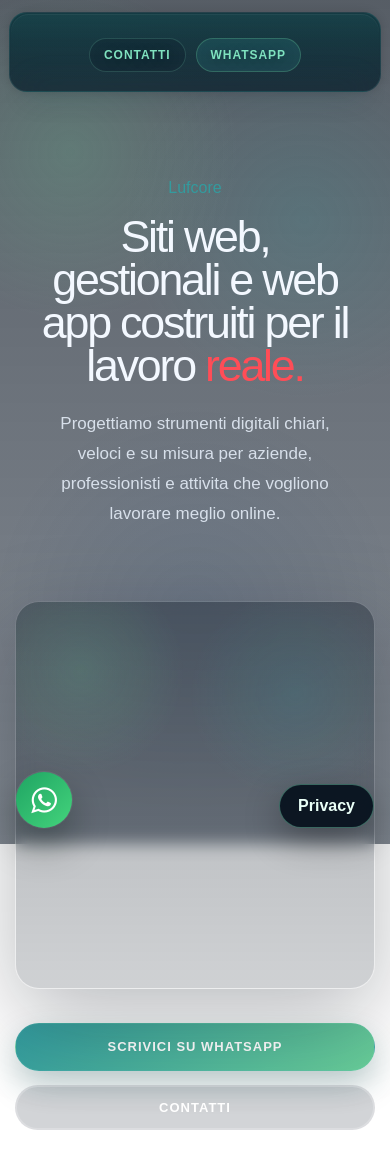
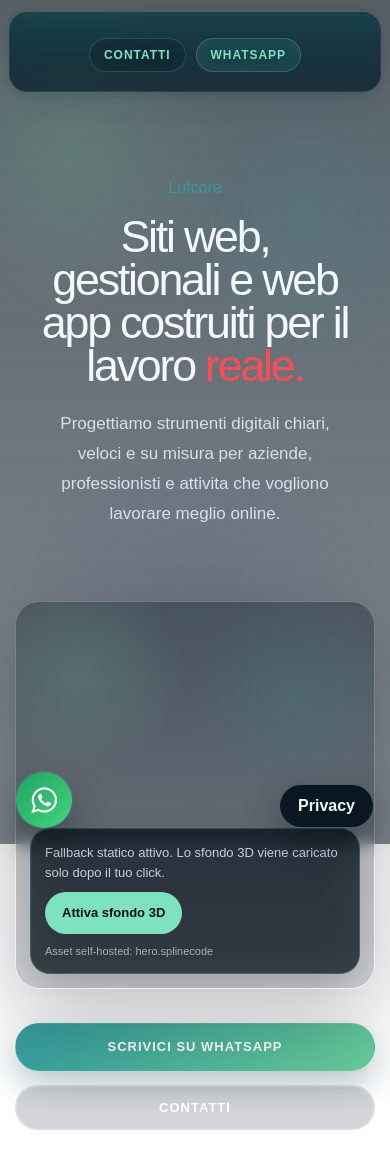
Before and after one commit to luftech2026-cell/Luftech_site, a Next.js app: page / in a window 390 px wide. Shown: the top 1168 px of the page. Built offline with nearby package versions, Linux system fonts and the light colour scheme; no server answers.

Commit message:
Restore Spline with consent lazy loading

```diff
--- a/app/globals.css
+++ b/app/globals.css
@@ -48,6 +48,69 @@ body {
   display: block;
   filter: none;
   transform: scale(1.02);
+  opacity: 0;
+  transition: opacity 420ms ease;
+}
+
+.site-spline-background__viewer[data-spline-status="loaded"] {
+  opacity: 1;
+}
+
+.site-spline-background__viewer > div,
+.site-spline-background__viewer canvas {
+  width: 100% !important;
+  height: 100% !important;
+  pointer-events: none !important;
+}
+
+.spline-consent-panel {
+  position: absolute;
+  right: 22px;
+  bottom: 22px;
+  z-index: 3;
+  display: grid;
+  gap: 10px;
+  width: min(100% - 44px, 360px);
+  padding: 16px;
+  border: 1px solid rgba(127, 226, 191, 0.22);
+  border-radius: 20px;
+  color: #eafff7;
+  background: rgba(7, 17, 29, 0.74);
+  box-shadow: 0 18px 46px rgba(0, 0, 0, 0.24);
+  backdrop-filter: blur(16px);
+}
+
+.spline-consent-panel p {
+  margin: 0;
+  color: rgba(234, 255, 247, 0.86);
+  font-size: 13px;
+  line-height: 1.5;
+}
+
+.spline-consent-button {
+  min-height: 42px;
+  justify-self: start;
+  padding: 0 16px;
+  border: 1px solid rgba(127, 226, 191, 0.34);
+  border-radius: 999px;
+  color: #07111d;
+  background: #7fe2bf;
+  font: inherit;
+  font-size: 13px;
+  font-weight: 800;
+  cursor: pointer;
+}
+
+.spline-consent-button:hover,
+.spline-consent-button:focus-visible {
+  outline: 3px solid rgba(127, 226, 191, 0.26);
+  outline-offset: 3px;
+}
+
+.spline-consent-panel__meta {
+  color: rgba(234, 255, 247, 0.62);
+  font-size: 11px;
+  line-height: 1.4;
 }
 
 .privacy-center-trigger {
@@ -222,6 +285,13 @@ body {
   .privacy-center-links button {
     margin-left: 0;
   }
+
+  .spline-consent-panel {
+    right: 14px;
+    bottom: 14px;
+    width: calc(100% - 28px);
+    padding: 14px;
+  }
 }
 
 @media (prefers-reduced-motion: reduce) {
--- a/app/layout.js
+++ b/app/layout.js
@@ -1,5 +1,6 @@
 import "./globals.css";
 import PrivacyCenter from "../components/privacy-center";
+import SplineScene from "../components/spline-scene";
 import { siteIdentity } from "../lib/site-content";
 
 export const dynamic = "force-dynamic";
@@ -43,6 +44,11 @@ export default function RootLayout({ children }) {
       <body>
         <div className="site-spline-background" aria-hidden="true">
           <div className="site-spline-background__fallback" />
+          <SplineScene
+            scene="/spline/background.splinecode"
+            className="site-spline-background__viewer"
+            label="background.splinecode"
+          />
         </div>
         <div className="site-shell">{children}</div>
         <PrivacyCenter />
--- a/app/page.js
+++ b/app/page.js
@@ -1,5 +1,6 @@
 import BrandLogo from "../components/brand-logo";
 import SiteLink from "../components/site-link";
+import SplineScene from "../components/spline-scene";
 import {
   companyAddress,
   companyDetails,
@@ -75,9 +76,15 @@ export default function Home() {
               <p className="hero-copy-text">{siteIdentity.heroIntro}</p>
             </div>
 
-            <div className="hero-spline-frame" aria-hidden="true">
+            <div className="hero-spline-frame">
               <div className="hero-spline-shell">
                 <div className="hero-spline-shell__fallback" />
+                <SplineScene
+                  scene="/spline/hero.splinecode"
+                  className="hero-spline-shell__viewer"
+                  label="hero.splinecode"
+                  showControl
+                />
               </div>
             </div>
 
--- /dev/null
+++ b/components/spline-scene.jsx
@@ -0,0 +1,115 @@
+"use client";
+
+import { useEffect, useId, useState } from "react";
+
+const SPLINE_ENABLE_EVENT = "lufcore:spline-enable";
+
+export default function SplineScene({
+  scene,
+  className,
+  label = "sfondo 3D",
+  showControl = false,
+}) {
+  const statusId = useId();
+  const [enabled, setEnabled] = useState(false);
+  const [loaded, setLoaded] = useState(false);
+  const [failed, setFailed] = useState(false);
+  const [reducedMotion, setReducedMotion] = useState(false);
+  const [SplineComponent, setSplineComponent] = useState(null);
+
+  useEffect(() => {
+    const motionQuery = window.matchMedia("(prefers-reduced-motion: reduce)");
+    const updateMotionPreference = () => setReducedMotion(motionQuery.matches);
+    const enableSpline = () => {
+      if (!motionQuery.matches) {
+        setEnabled(true);
+      }
+    };
+
+    updateMotionPreference();
+    window.addEventListener(SPLINE_ENABLE_EVENT, enableSpline);
+    motionQuery.addEventListener("change", updateMotionPreference);
+
+    return () => {
+      window.removeEventListener(SPLINE_ENABLE_EVENT, enableSpline);
+      motionQuery.removeEventListener("change", updateMotionPreference);
+    };
+  }, []);
+
+  const activateSpline = () => {
+    if (reducedMotion) {
+      return;
+    }
+
+    window.dispatchEvent(new Event(SPLINE_ENABLE_EVENT));
+  };
+
+  useEffect(() => {
+    let cancelled = false;
+
+    if (!enabled || reducedMotion || failed || SplineComponent) {
+      return () => {
+        cancelled = true;
+      };
+    }
+
+    import("@splinetool/react-spline")
+      .then((module) => {
+        if (!cancelled) {
+          setSplineComponent(() => module.default);
+        }
+      })
+      .catch(() => {
+        if (!cancelled) {
+          setFailed(true);
+        }
+      });
+
+    return () => {
+      cancelled = true;
+    };
+  }, [enabled, failed, reducedMotion, SplineComponent]);
+
+  return (
+    <>
+      {enabled && SplineComponent && !failed ? (
+        <div className={className} data-spline-status={loaded ? "loaded" : "loading"}>
+          <SplineComponent
+            scene={scene}
+            onLoad={() => setLoaded(true)}
+            onError={() => setFailed(true)}
+          />
+        </div>
+      ) : null}
+
+      {showControl ? (
+        <div className="spline-consent-panel">
+          <p id={statusId}>
+            {reducedMotion
+              ? "Animazione 3D disattivata per la tua preferenza di movimento ridotto."
+              : failed
+                ? "Sfondo 3D non disponibile: resta attivo il fallback statico."
+                : enabled
+                  ? loaded
+                    ? "Sfondo 3D locale attivo."
+                    : "Caricamento dello sfondo 3D locale..."
+                  : "Fallback statico attivo. Lo sfondo 3D viene caricato solo dopo il tuo click."}
+          </p>
+          {!enabled && !failed && !reducedMotion ? (
+            <button
+              type="button"
+              className="spline-consent-button"
+              onClick={activateSpline}
+              aria-describedby={statusId}
+            >
+              Attiva sfondo 3D
+            </button>
+          ) : null}
+          <span className="spline-consent-panel__meta">
+            Asset self-hosted: {label}
+          </span>
+        </div>
+      ) : null}
+    </>
+  );
+}
--- a/package.json
+++ b/package.json
@@ -8,6 +8,8 @@
     "start": "next start"
   },
   "dependencies": {
+    "@splinetool/react-spline": "4.1.0",
+    "@splinetool/runtime": "1.12.97",
     "next": "16.2.9",
     "react": "^19.2.0",
     "react-dom": "^19.2.0"
--- a/public/breezed/assets/css/luftech-overrides.css
+++ b/public/breezed/assets/css/luftech-overrides.css
@@ -331,6 +331,19 @@
 .luftech-page .hero-spline-shell__viewer {
   display: block;
   filter: saturate(1.05) brightness(1);
+  opacity: 0;
+  transition: opacity 420ms ease;
+}
+
+.luftech-page .hero-spline-shell__viewer[data-spline-status="loaded"] {
+  opacity: 1;
+}
+
+.luftech-page .hero-spline-shell__viewer > div,
+.luftech-page .hero-spline-shell__viewer canvas {
+  width: 100% !important;
+  height: 100% !important;
+  pointer-events: none !important;
 }
 
 .luftech-page .hero-actions,
```
Also changed, not shown: proxy.js (+5 -2 lines), 1 other file (tests, documents, lock files or other folders).
